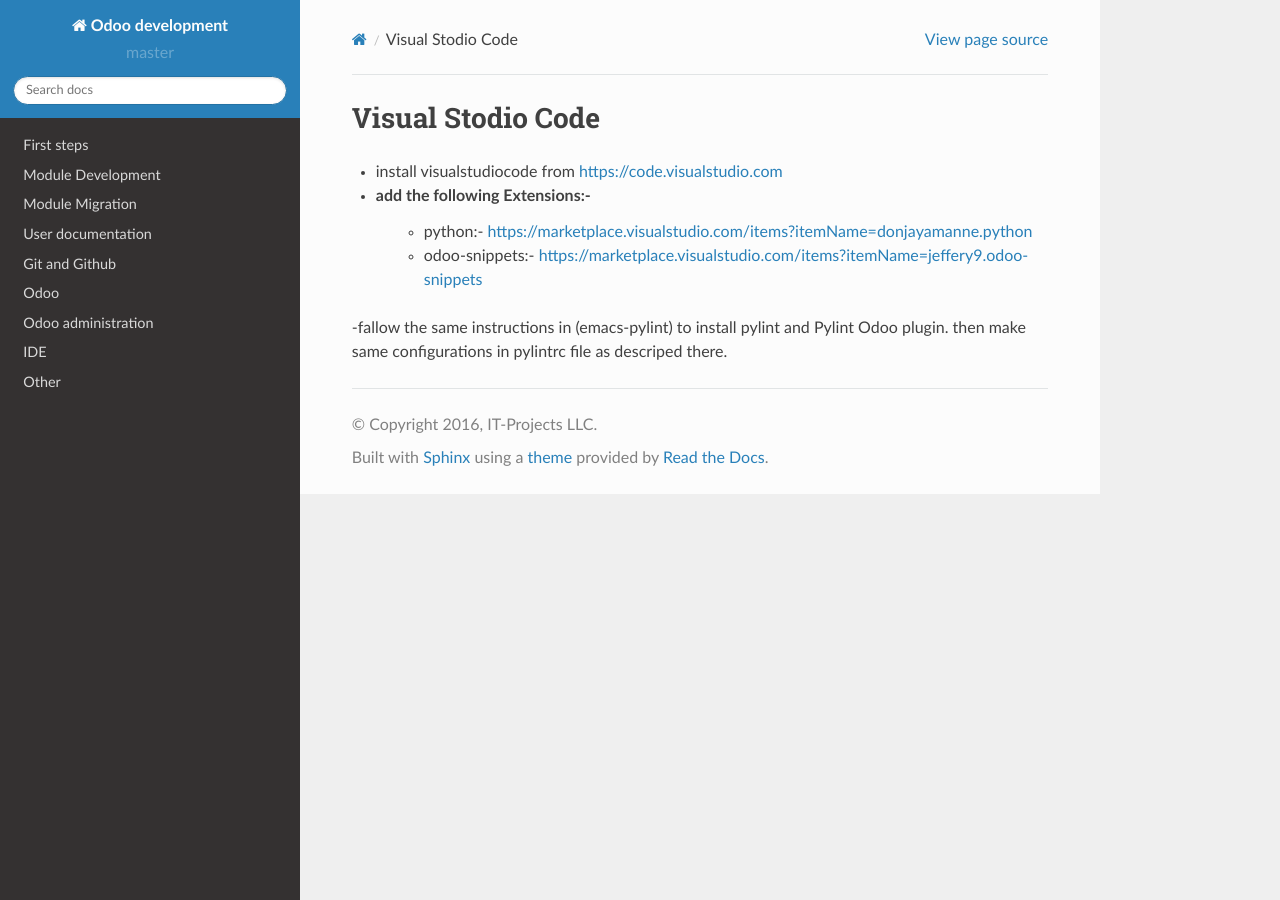
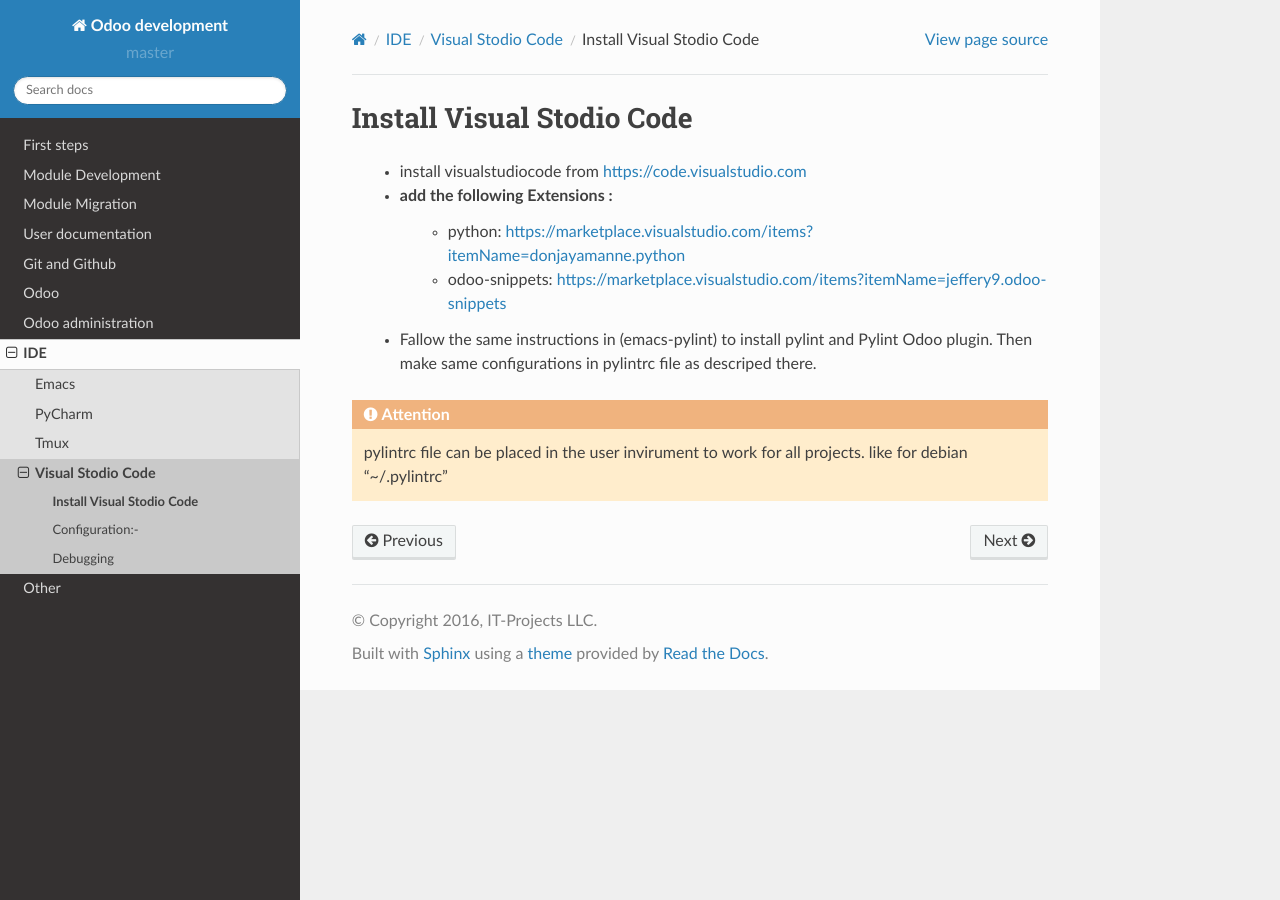
Before and after one commit to itpp-labs/odoo-development, a Sphinx documentation site: the page built from docs/ide/visual-studio-code/install.rst, in a window 1280 px wide. Built offline with Sphinx 7.4.7 and the Read the Docs theme 2.0.0, drawn with Linux system fonts in a browser that asks for light colours; pages that are not in the unit, such as notebooks, are missing from menus.

Commit message:
correct indentation add debugging documentation better formatting

```diff
--- a/docs/ide/index.rst
+++ b/docs/ide/index.rst
@@ -6,3 +6,4 @@
    emacs/index
    pycharm/index
    tmux/index
+   visual-studio-code/index
--- /dev/null
+++ b/docs/ide/visual-studio-code/index.rst
@@ -0,0 +1,8 @@
+Visual Stodio Code
+==================
+
+.. toctree::
+
+   install
+   configuration
+   debugging
--- a/docs/ide/visual-studio-code/install.rst
+++ b/docs/ide/visual-studio-code/install.rst
@@ -1,9 +1,14 @@
-Visual Stodio Code
-==================
+============================
+ Install Visual Stodio Code
+============================
 
-- install visualstudiocode from https://code.visualstudio.com
-- add the following Extensions:-
-            - python:- https://marketplace.visualstudio.com/items?itemName=donjayamanne.python
-            - odoo-snippets:- https://marketplace.visualstudio.com/items?itemName=jeffery9.odoo-snippets
+ * install visualstudiocode from https://code.visualstudio.com
+ * add the following Extensions :
+             * python: https://marketplace.visualstudio.com/items?itemName=donjayamanne.python
+             * odoo-snippets: https://marketplace.visualstudio.com/items?itemName=jeffery9.odoo-snippets
 
--fallow the same instructions in (emacs-pylint) to install pylint and Pylint Odoo plugin. then make same configurations in pylintrc file as descriped there.
+ * Fallow the same instructions in (emacs-pylint) to install pylint and Pylint Odoo plugin.
+   Then make same configurations in pylintrc file as descriped there.
+
+.. attention:: pylintrc file can be placed in the user invirument to work for all projects.
+               like for debian "~/.pylintrc"
```
Also changed, not shown: docs/ide/visual-studio-code/configuration.rst (+31 -28 lines), docs/ide/visual-studio-code/debugging.rst (added, +38 -0 lines).
